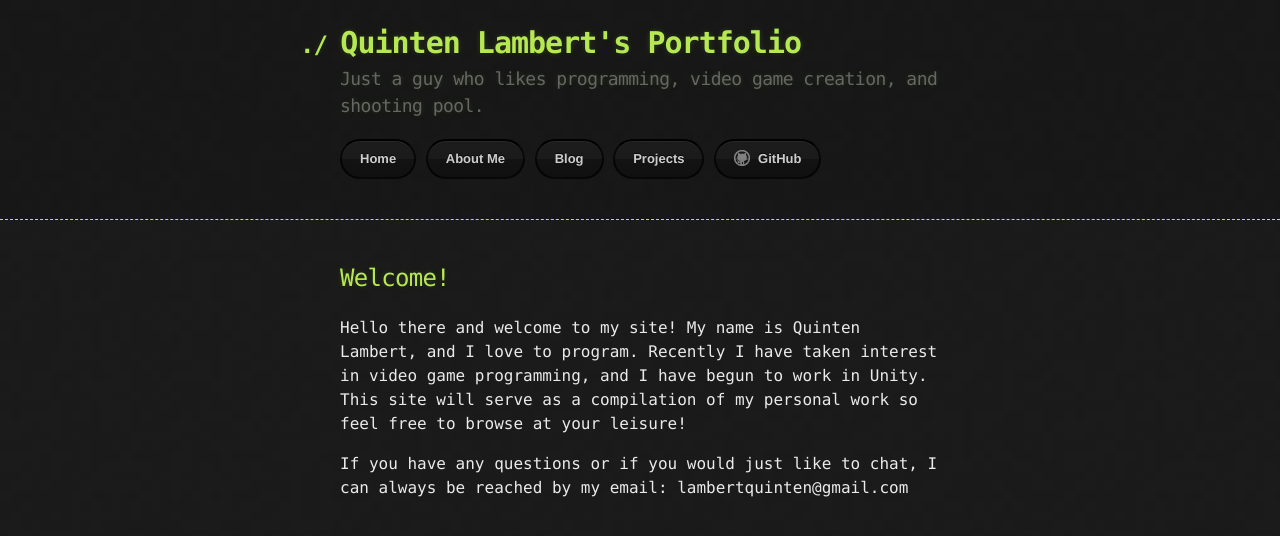
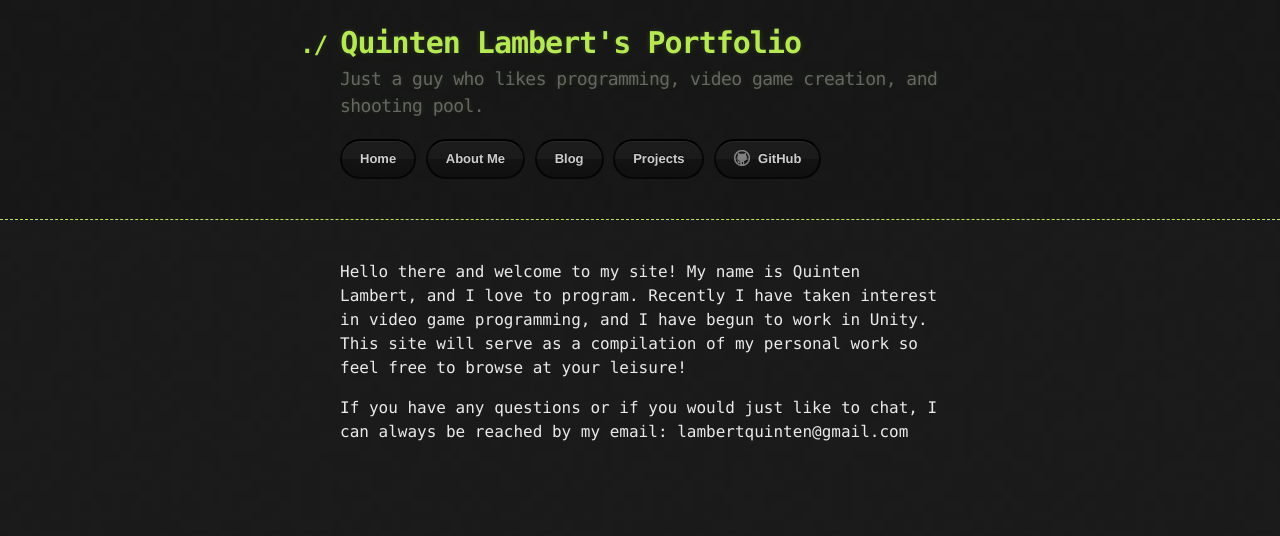
Before and after one commit to lambertq/lambertq.github.io, a Jekyll site: the page built from index.md, in a window 1280 px wide. Shown: the top 536 px of the page. Built offline with Jekyll 4.4.1, drawn with Linux system fonts in a browser that asks for light colours.

Commit message:
Removed old header

```diff
--- a/index.md
+++ b/index.md
@@ -6,8 +6,6 @@ layout: default
 title: Welcome!
 ---
 
-## [](#header-2)Welcome!
-
  Hello there and welcome to my site! My name is Quinten Lambert, and I love to program. Recently I have
  taken interest in video game programming, and I have begun to work in Unity. This site will serve as a
  compilation of my personal work so feel free to browse at your leisure!
```
